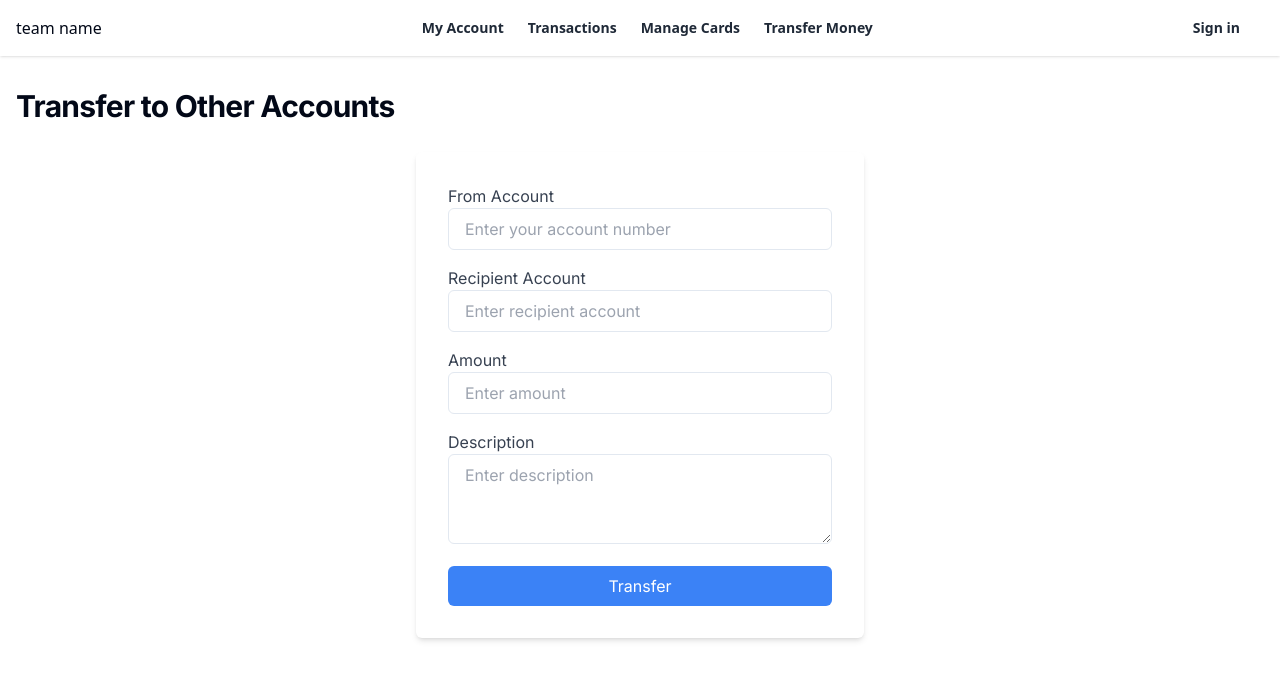
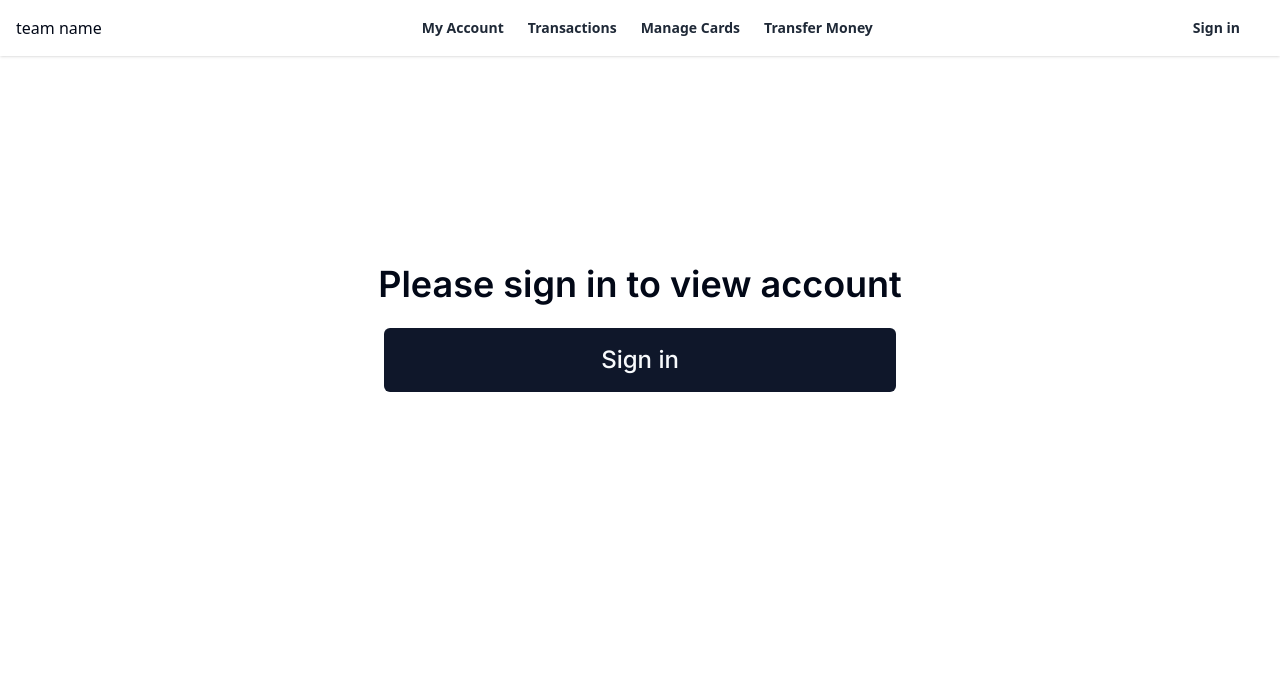
Before and after one commit to joanna-lim/bank-demo, a Next.js app in the folder frontend/: page /transfer in a window 1280 px wide. Shown: the top 680 px of the page. Built offline with nearby package versions, Linux system fonts and the light colour scheme.

Commit message:
authentication validation for transaction and trasnfer

```diff
--- a/frontend/app/transactions/page.js
+++ b/frontend/app/transactions/page.js
@@ -1,12 +1,19 @@
 "use client";
 
-import React, { useState } from "react";
+import React, { useState, useEffect } from "react";
+import { Button } from "@/components/ui/button";
+import Link from "next/link";
 
 const Transactions = () => {
   const [fromBankAccNum, setFromBankAccNum] = useState("");
   const [transactions, setTransactions] = useState([]);
   const [loading, setLoading] = useState(false);
   const [error, setError] = useState(null);
+  const [userid, setUserid] = useState('');
+
+  useEffect(() => {
+    setUserid(localStorage.getItem('userid'));
+  }, []);
 
   const handleSearch = (e) => {
     e.preventDefault();
@@ -36,6 +43,8 @@ const Transactions = () => {
   };
 
   return (
+    <>
+      {userid ? (
         <div className="container mx-auto p-4">
           <h1 className="text-3xl font-bold tracking-tight my-4">Transaction History</h1>
           <form onSubmit={handleSearch} className="mb-4">
@@ -52,7 +61,7 @@ const Transactions = () => {
             />
             <button
               type="submit"
-          className="bg-blue-500 text-white py-2 px-4 rounded-md hover:bg-blue-600 transition duration-200"
+              className="bg-black text-white py-2 px-4 rounded-md hover:bg-zinc-800 transition duration-200"
             >
               Search
             </button>
@@ -65,18 +74,14 @@ const Transactions = () => {
                 <thead>
                   <tr>
                     <th className="py-2 px-4 text-left bg-gray-100">Date</th>
-                <th className="py-2 px-4 text-left bg-gray-100">
-                  Bank Account
-                </th>
+                    <th className="py-2 px-4 text-left bg-gray-100">Bank Account</th>
                     <th className="py-2 px-4 text-left bg-gray-100">Amount</th>
                   </tr>
                 </thead>
                 <tbody>
                   {transactions.map((transaction) => (
                     <tr key={transaction.transactionId} className="border-b">
-                  <td className="py-2 px-4 text-left">
-                    {formatDate(transaction.datetime)}
-                  </td>
+                      <td className="py-2 px-4 text-left">{formatDate(transaction.datetime)}</td>
                       <td className="py-2 px-4 text-left">
                         {transaction.fromBankAccNum.toString() === fromBankAccNum
                           ? "To: " + transaction.toBankAccNum
@@ -101,6 +106,15 @@ const Transactions = () => {
             </div>
           )}
         </div>
+      ) : (
+        <div className="flex flex-col justify-center items-center text-center mt-52">
+          <p className="text-4xl font-semibold"> Please sign in to view your account</p>
+          <Button asChild className="mx-2 w-2/5 text-2xl p-8 mt-6" size="lg">
+            <Link href="/signin">Sign in</Link>
+          </Button>
+        </div>
+      )}
+    </>
   );
 };
 
--- a/frontend/app/transfer/page.js
+++ b/frontend/app/transfer/page.js
@@ -1,6 +1,8 @@
 "use client";
 
-import React, { useRef, useState } from "react";
+import React, { useRef, useState, useEffect } from "react";
+import { Button } from "@/components/ui/button";
+import Link from "next/link";
 
 const Transfer = () => {
   const recipientRef = useRef();
@@ -9,6 +11,11 @@ const Transfer = () => {
   const [fromBankAccNum, setFromBankAccNum] = useState(""); // Add state for fromBankAccNum
   const [error, setError] = useState(null);
   const [success, setSuccess] = useState(null);
+  const [userid, setUserid] = useState('');
+
+  useEffect(() => {
+    setUserid(localStorage.getItem('userid'));
+  }, []);
 
   const handleTransfer = (e) => {
     e.preventDefault();
@@ -48,6 +55,8 @@ const Transfer = () => {
   };
 
   return (
+    <>
+      {userid ? (
         <div className="container mx-auto p-4">
           <h1 className="text-3xl font-bold tracking-tight mt-4 mb-7">Transfer to Other Accounts</h1>
           <form onSubmit={handleTransfer} className="max-w-md mx-auto bg-white p-8 shadow-md rounded-md">
@@ -93,7 +102,7 @@ const Transfer = () => {
             </div>
             <button
               type="submit"
-          className="w-full bg-blue-500 text-white py-2 rounded-md hover:bg-blue-600 transition duration-200"
+              className="w-full bg-black text-white py-2 rounded-md hover:bg-zinc-800 transition duration-200"
             >
               Transfer
             </button>
@@ -101,6 +110,15 @@ const Transfer = () => {
           {error && <div className="text-red-500 mt-4 justify-center items-center flex text-xl font-semibold">{error}</div>}
           {success && <div className="text-green-500 mt-4 justify-center items-center flex text-xl font-semibold">{success}</div>}
         </div>
+      ) : (
+        <div className="flex flex-col justify-center items-center text-center mt-52">
+          <p className="text-4xl font-semibold"> Please sign in to view account</p>
+          <Button asChild className="mx-2 w-2/5 text-2xl p-8 mt-6" size="lg">
+            <Link href="/signin">Sign in</Link>
+          </Button>
+        </div>
+      )}
+    </>
   );
 };
 
```
Lines whose indentation alone changed are shown as unchanged.
